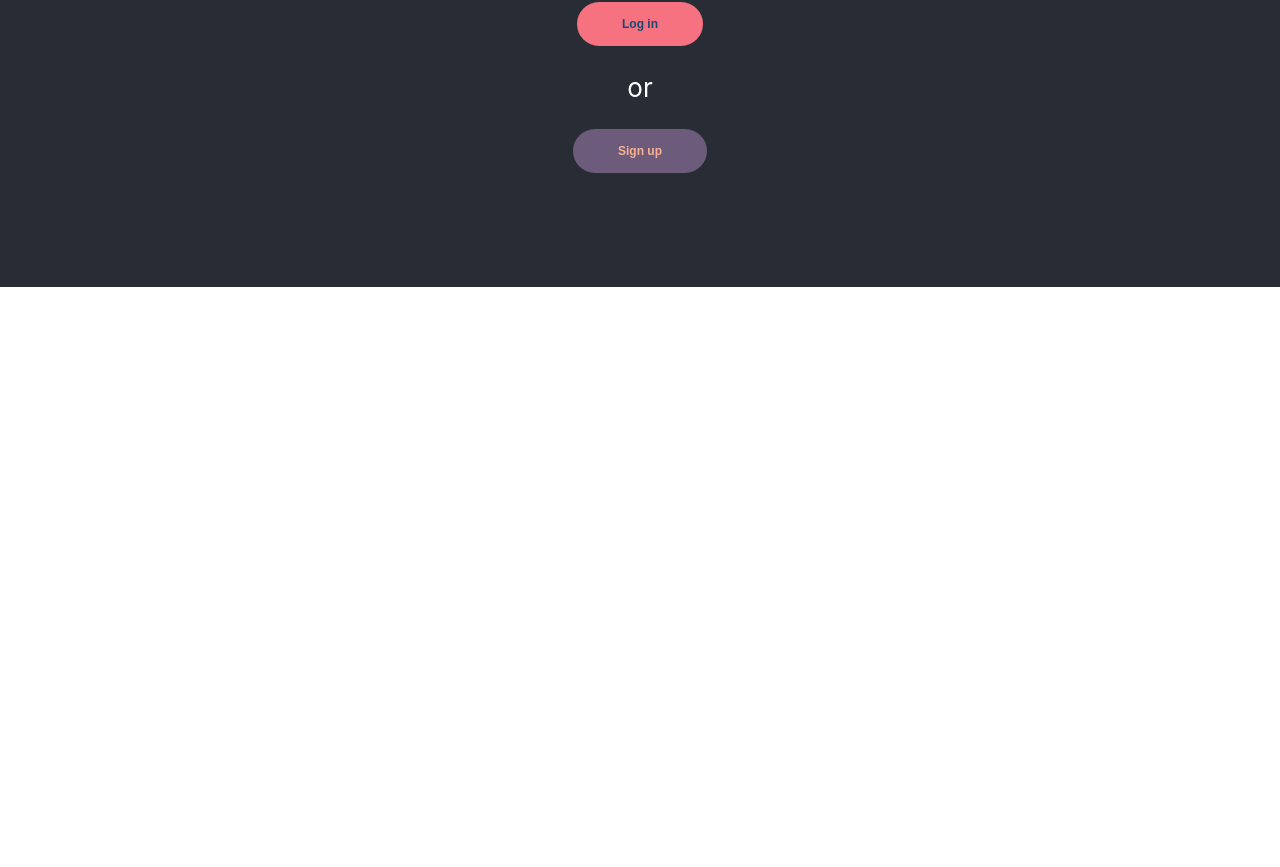
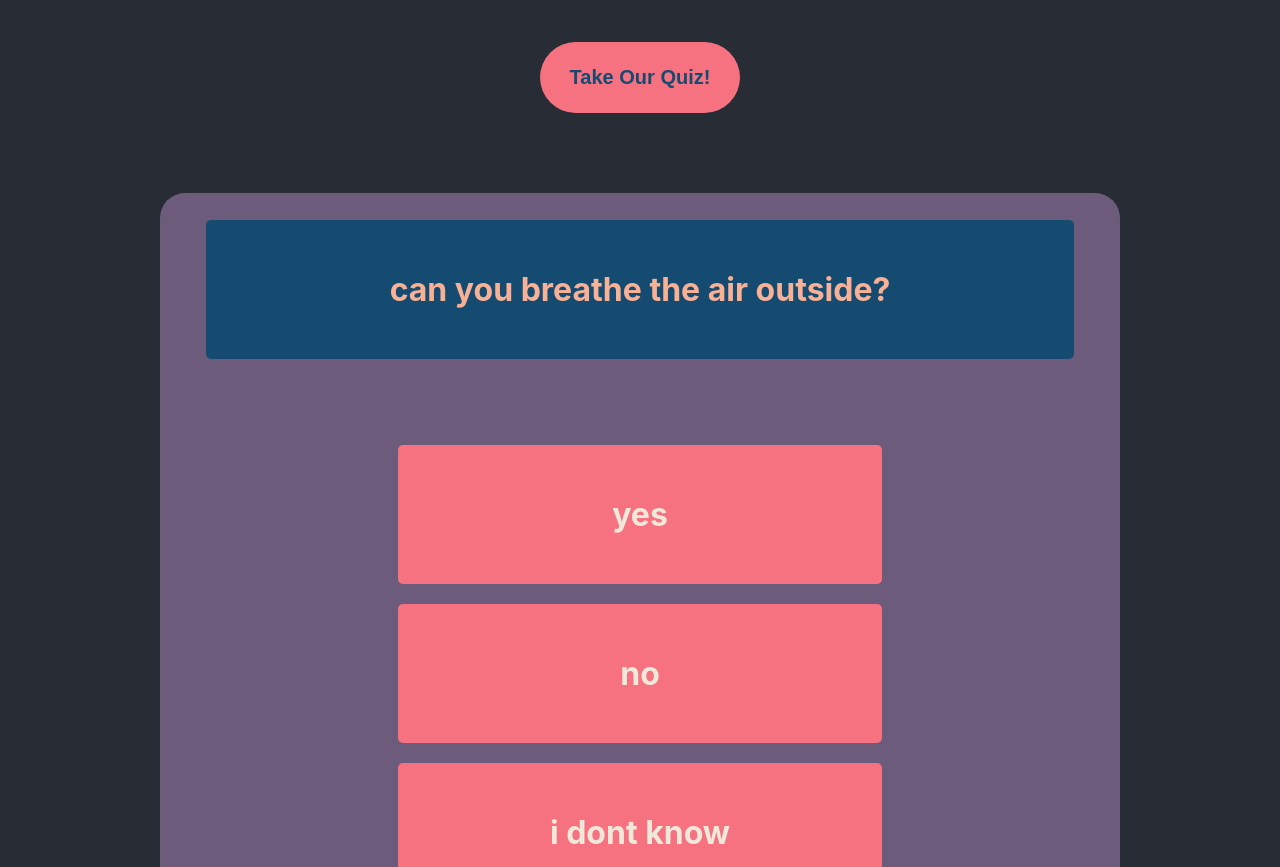
Before and after one commit to timidgeek/spacequiz, a React (Create React App) app in the folder client/: page / in a window 1280 px wide. Shown: the part 513-1380 px from the top of the page. Before the commit the page ends 800 px from the top, so only its background shows below. Built offline with nearby package versions, Linux system fonts and the light colour scheme.

Commit message:
start of quiz

```diff
--- a/client/src/components/Landing.css
+++ b/client/src/components/Landing.css
@@ -17,9 +17,15 @@ button {
     color: var(--text);
     background-color: var(--plum);
   }
+  button.primary.cta {
+    margin: 30px 0;
+    font-size: 20px;
+    padding: 24px 30px;
+  }
 
   .hero-logo {
-    height: 50vmin;
+    height: 425px;
+    margin: 50px;
     pointer-events: none;
   }
 
--- a/client/src/components/Landing.js
+++ b/client/src/components/Landing.js
@@ -1,6 +1,7 @@
 import hero from '../images/hero_logo.png';
 import './Landing.css';
 import { LogInOverlay, SignUpOverlay } from './LandingOverlays.js'
+import QuizQuestionComponent from './quizQuestion.js';
 
 function Landing() {
   function turnOnOverlay() {
@@ -13,6 +14,8 @@ function Landing() {
     <div className="App">
       <header className="App-header">
         <img src={hero} className="hero-logo" alt="are you: Lost in Space?" />
+        <button className="primary cta">Take Our Quiz!</button>
+        <QuizQuestionComponent />
         <button className="primary" onClick={turnOnOverlay}>Log in</button>
         <p>or</p>
         <button className="secondary" onClick={turnOnSignUp}>Sign up</button>
--- /dev/null
+++ b/client/src/components/quizQuestion.css
@@ -0,0 +1,52 @@
+@import "root.css";
+
+.questionWrapper {
+    display: flex;
+    flex-direction: column;
+    align-items: center;
+    justify-content: center;
+    margin: 50px;
+    width: 75vw;
+    background-color: var(--accent);
+    border-radius: 25px;
+}
+.question {
+    background-color: var(--background);
+    color: var(--text);
+    width: 80%;
+    padding: 50px;
+    text-align: center;
+    border-radius: 5px;
+    font-size: 32px;
+    font-weight: bold;
+}
+ul {
+    list-style-type: none;
+    padding: 0;
+    margin: 0;
+}
+.answersWrapper {
+    display: flex;
+    flex-direction: row;
+    align-items: center;
+    flex-wrap: wrap;
+    justify-content: center;
+    margin: 50px;
+    width: 100%;
+
+}
+.answer {
+    background-color: var(--primary);
+    color: var(--cream);
+    width: 40%;
+    padding: 50px;
+    text-align: center;
+    border-radius: 5px;
+    margin: 10px;
+    font-size: 32px;
+    font-weight: bold;
+}
+
+.answer input {
+    display: none;
+}
--- /dev/null
+++ b/client/src/components/quizQuestion.js
@@ -0,0 +1,31 @@
+import "./quizQuestion.css";
+
+const quizQuestion = {
+    question: "can you breathe the air outside?",
+    answers: [
+        {answer: "yes", value: 0},
+        {answer: "no", value: 8},
+        {answer: "i dont know", value: 5},
+        {answer: "yes, but only once", correct: 10}
+    ]
+}
+
+function QuizQuestionComponent() {
+    return (
+        <div className="questionWrapper">
+            <h2 className="question">{quizQuestion.question}</h2>
+            <ul className="answersWrapper">
+                {quizQuestion.answers.map(answer => {
+                    return (
+                        <li className="answer">
+                            <input type="radio" name="answer" value={answer.value} />
+                            {answer.answer}
+                        </li>
+                    )
+                })}
+            </ul>
+        </div>
+    )
+}
+
+export default QuizQuestionComponent;
```
